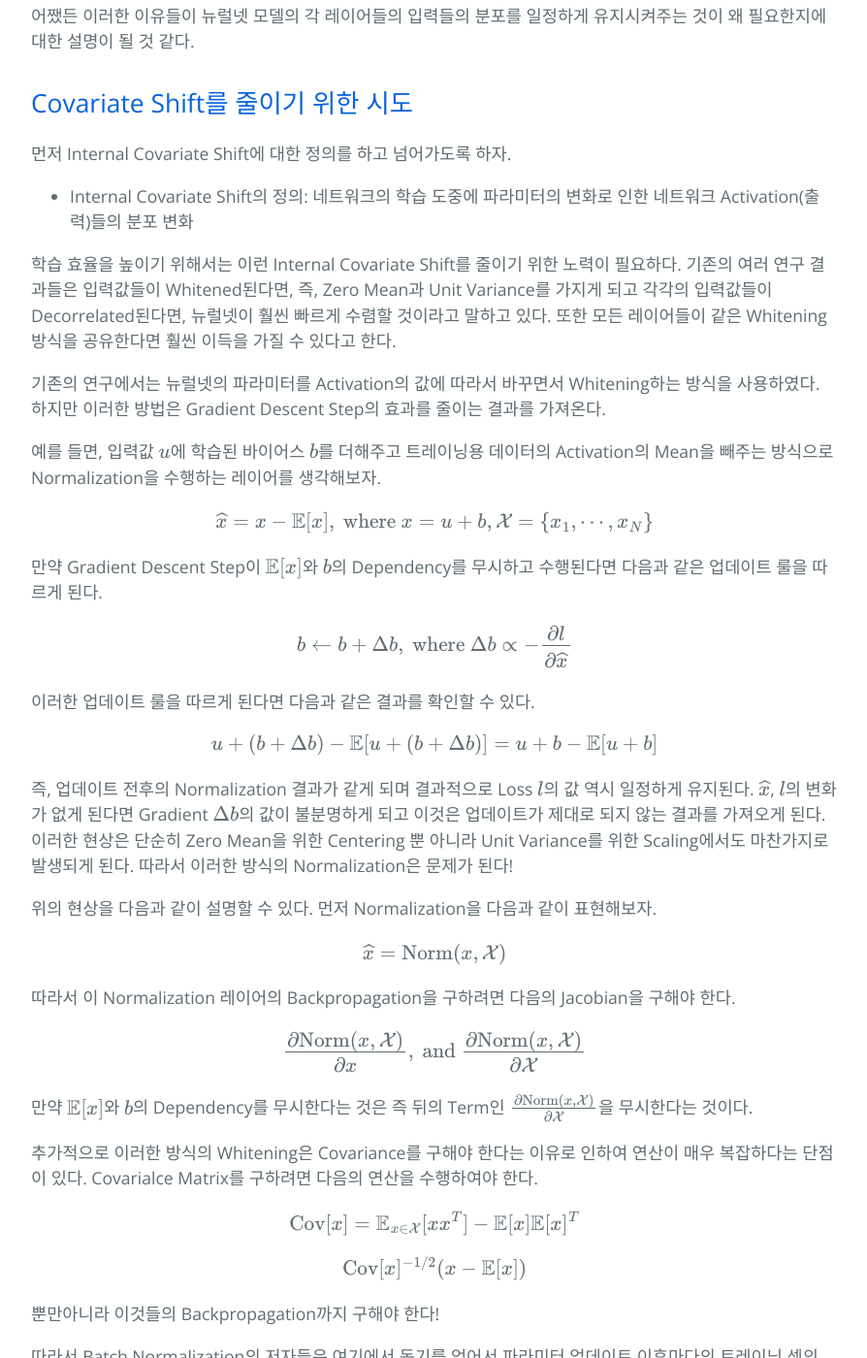
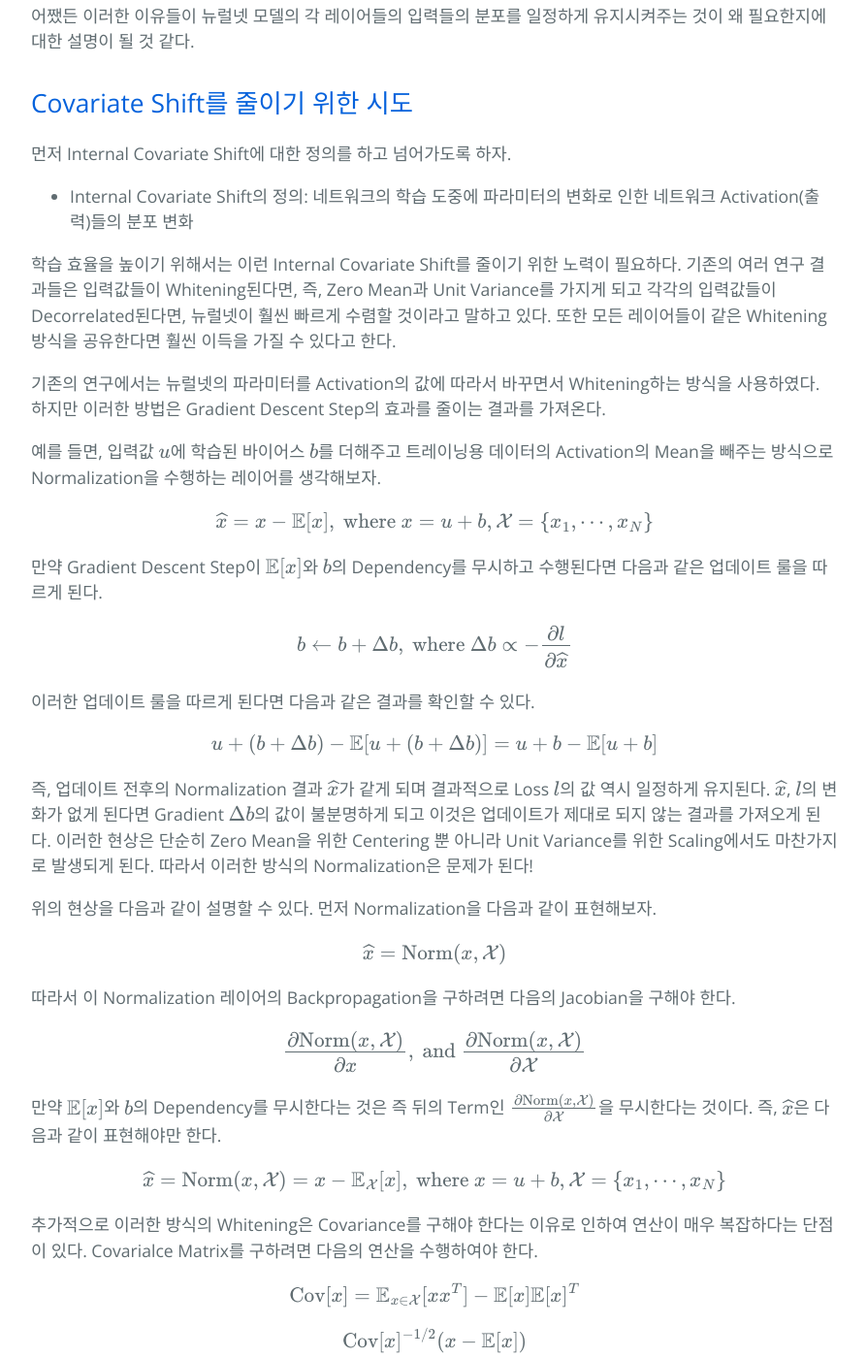
Before and after one commit to hcnoh/hcnoh.github.io, a Jekyll site: the page built from _posts/2018-11-27-batch-normalization.md, in a window 1280 px wide and 1400 px high, scrolled down 2893 px. Shown: the whole window at 97% size, without its empty margins (192-1086 px from the left). Built offline with Jekyll 4.4.1, drawn with Linux system fonts in a browser that asks for light colours; formulas are drawn with MathJax 3; comment, search, counter and statistics services are not loaded.

Commit message:
Update 2018-11-27-batch-normalization.md

```diff
--- a/_posts/2018-11-27-batch-normalization.md
+++ b/_posts/2018-11-27-batch-normalization.md
@@ -85,7 +85,7 @@ $$g = \frac{1}{1 + e^{-x}}$$
 
 - Internal Covariate Shift의 정의: 네트워크의 학습 도중에 파라미터의 변화로 인한 네트워크 Activation(출력)들의 분포 변화
 
-학습 효율을 높이기 위해서는 이런 Internal Covariate Shift를 줄이기 위한 노력이 필요하다. 기존의 여러 연구 결과들은 입력값들이 Whitened된다면, 즉, Zero Mean과 Unit Variance를 가지게 되고 각각의 입력값들이 Decorrelated된다면, 뉴럴넷이 훨씬 빠르게 수렴할 것이라고 말하고 있다. 또한 모든 레이어들이 같은 Whitening 방식을 공유한다면 훨씬 이득을 가질 수 있다고 한다.
+학습 효율을 높이기 위해서는 이런 Internal Covariate Shift를 줄이기 위한 노력이 필요하다. 기존의 여러 연구 결과들은 입력값들이 Whitening된다면, 즉, Zero Mean과 Unit Variance를 가지게 되고 각각의 입력값들이 Decorrelated된다면, 뉴럴넷이 훨씬 빠르게 수렴할 것이라고 말하고 있다. 또한 모든 레이어들이 같은 Whitening 방식을 공유한다면 훨씬 이득을 가질 수 있다고 한다.
 
 기존의 연구에서는 뉴럴넷의 파라미터를 Activation의 값에 따라서 바꾸면서 Whitening하는 방식을 사용하였다. 하지만 이러한 방법은 Gradient Descent Step의 효과를 줄이는 결과를 가져온다.
 
@@ -101,7 +101,7 @@ $$b \leftarrow b + \Delta b, \ \text{where} \ \Delta b \propto -\frac{\partial l
 
 $$ u + (b + \Delta b) - \mathbb{E}[u + (b + \Delta b)] = u + b - \mathbb{E}[u + b] $$
 
-즉, 업데이트 전후의 Normalization 결과가 같게 되며 결과적으로 Loss $$l$$의 값 역시 일정하게 유지된다. $$\widehat{x}$$, $$l$$의 변화가 없게 된다면 Gradient $$\Delta b$$의 값이 불분명하게 되고 이것은 업데이트가 제대로 되지 않는 결과를 가져오게 된다. 이러한 현상은 단순히 Zero Mean을 위한 Centering 뿐 아니라 Unit Variance를 위한 Scaling에서도 마찬가지로 발생되게 된다. 따라서 이러한 방식의 Normalization은 문제가 된다!
+즉, 업데이트 전후의 Normalization 결과 $$\widehat{x}$$가 같게 되며 결과적으로 Loss $$l$$의 값 역시 일정하게 유지된다. $$\widehat{x}$$, $$l$$의 변화가 없게 된다면 Gradient $$\Delta b$$의 값이 불분명하게 되고 이것은 업데이트가 제대로 되지 않는 결과를 가져오게 된다. 이러한 현상은 단순히 Zero Mean을 위한 Centering 뿐 아니라 Unit Variance를 위한 Scaling에서도 마찬가지로 발생되게 된다. 따라서 이러한 방식의 Normalization은 문제가 된다!
 
 위의 현상을 다음과 같이 설명할 수 있다. 먼저 Normalization을 다음과 같이 표현해보자.
 
@@ -111,7 +111,9 @@ $$ \widehat{x} = \text{Norm}(x, \mathcal{X}) $$
 
 $$ \frac{\partial \text{Norm}(x, \mathcal{X})}{\partial x}, \ \text{and} \ \frac{\partial \text{Norm}(x, \mathcal{X})}{\partial \mathcal{X}} $$
 
-만약 $$\mathbb{E}[x]$$와 $$b$$의 Dependency를 무시한다는 것은 즉 뒤의 Term인 $$\frac{\partial \text{Norm}(x, \mathcal{X})}{\partial \mathcal{X}}$$을 무시한다는 것이다.
+만약 $$\mathbb{E}[x]$$와 $$b$$의 Dependency를 무시한다는 것은 즉 뒤의 Term인 $$\frac{\partial \text{Norm}(x, \mathcal{X})}{\partial \mathcal{X}}$$을 무시한다는 것이다. 즉, $$\widehat{x}$$은 다음과 같이 표현해야만 한다.
+
+$$\widehat{x} = \text{Norm}(x, \mathcal{X}) = x - \mathbb{E}_{\mathcal{X}}[x], \ \text{where} \ x = u + b, \mathcal{X}=\{x_1,\cdots, x_N\}$$
 
 추가적으로 이러한 방식의 Whitening은 Covariance를 구해야 한다는 이유로 인하여 연산이 매우 복잡하다는 단점이 있다. Covarialce Matrix를 구하려면 다음의 연산을 수행하여야 한다.
 
```
